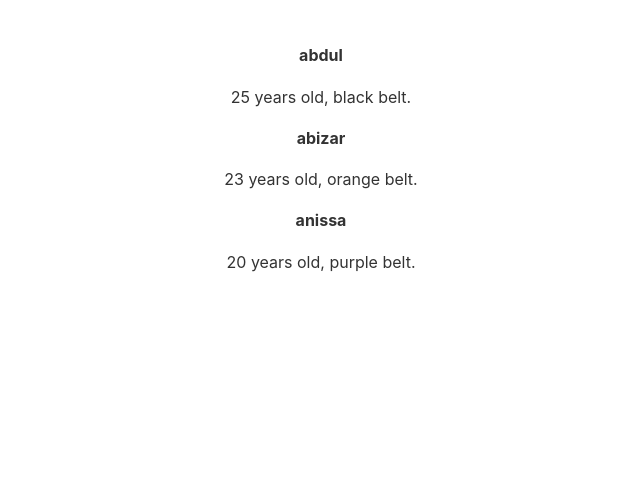
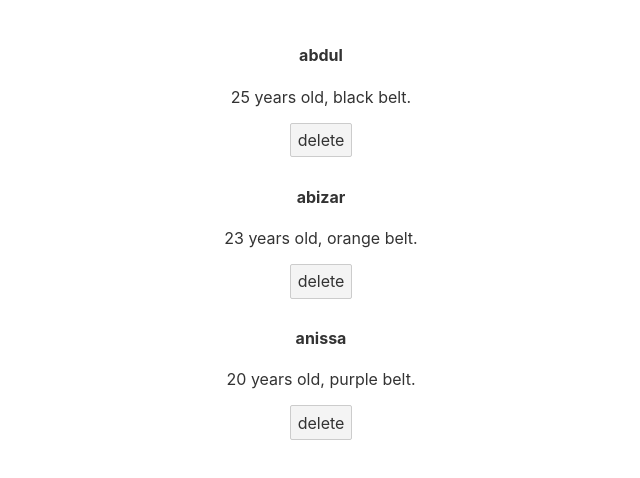
Before and after one commit to ocit17/belajar_sveltesjs, a Svelte app: page / in a window 1280 px wide. Shown: the top 478 px of the page, without its empty margins (319-959 px from the left). Built offline with nearby package versions, Linux system fonts and the light colour scheme.

Commit message:
svelte episode #7

```diff
--- a/src/App.svelte
+++ b/src/App.svelte
@@ -4,6 +4,10 @@
 		{name: 'abizar', beltColour: 'orange', age: 23, id:2},
 		{name: 'anissa', beltColour: 'purple', age: 20, id:3}
 	];
+
+	const handleClick = (id) => {
+		people = people.filter((person) => person.id != id);
+	}
 </script>
 
 <main>
@@ -11,6 +15,7 @@
 		<div>
 			<h4>{person.name}</h4>
 			<p>{person.age} years old, {person.beltColour} belt.</p>
+			<button on:click="{() => {handleClick(person.id)}}">delete</button>
 		</div>
 	{:else}
 		<p>There are no people to showw ....</p>
```
